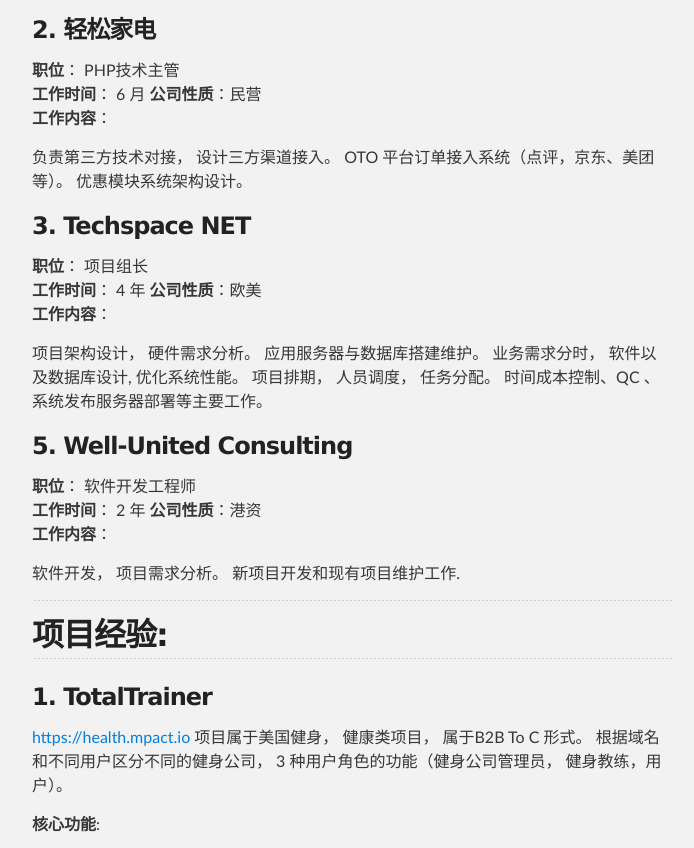
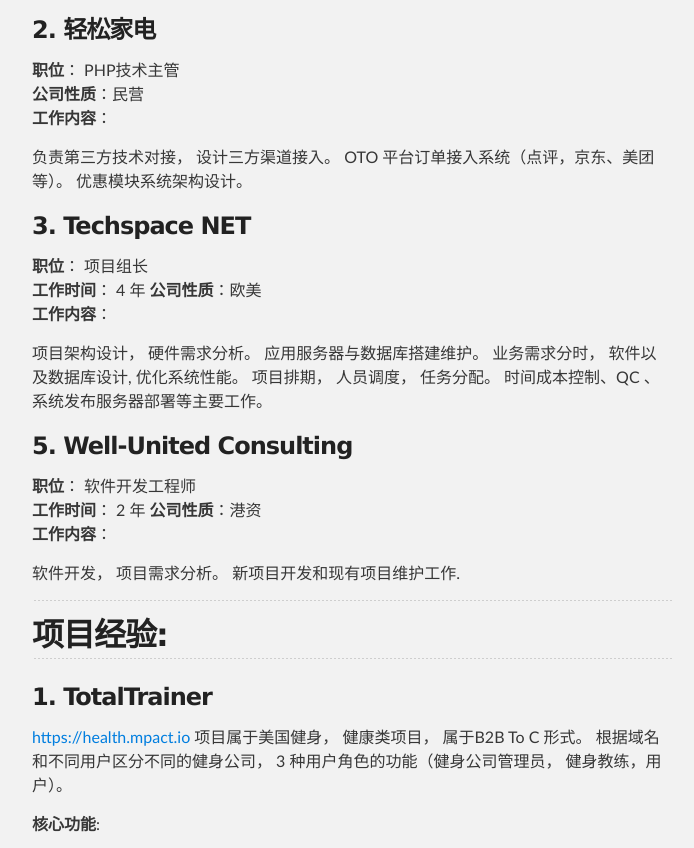
Before and after one commit to janky5200/Resume, a plain HTML site: page index.html in a window 1280 px wide. Shown: the part 1068-1916 px from the top of the page, without its empty margins (288-982 px from the left). Drawn offline with Linux system fonts and the light colour scheme.

Commit message:
Update index.html

```diff
--- a/index.html
+++ b/index.html
@@ -70,7 +70,6 @@
 <a id="2-轻松家电" class="anchor" href="#2-%E8%BD%BB%E6%9D%BE%E5%AE%B6%E7%94%B5" aria-hidden="true"><span aria-hidden="true" class="octicon octicon-link"></span></a>2. 轻松家电</h3>
 
 <p><strong>职位</strong>： PHP技术主管<br>
-<strong>工作时间</strong>： 6 月
 <strong>公司性质</strong>：民营<br>
 <strong>工作内容</strong>：</p>
 
```
